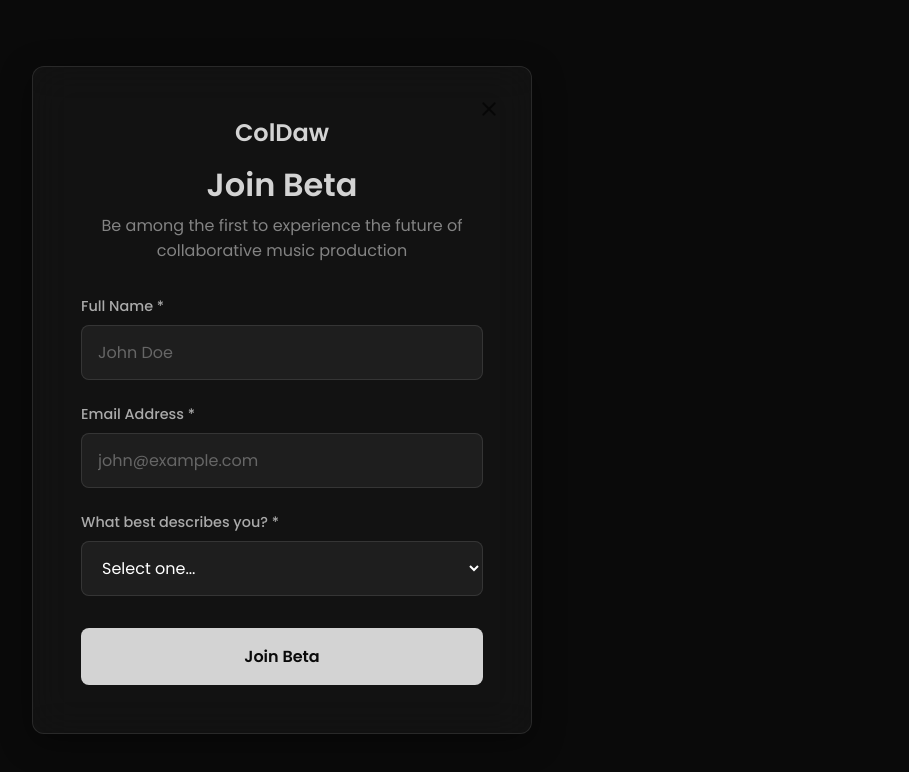
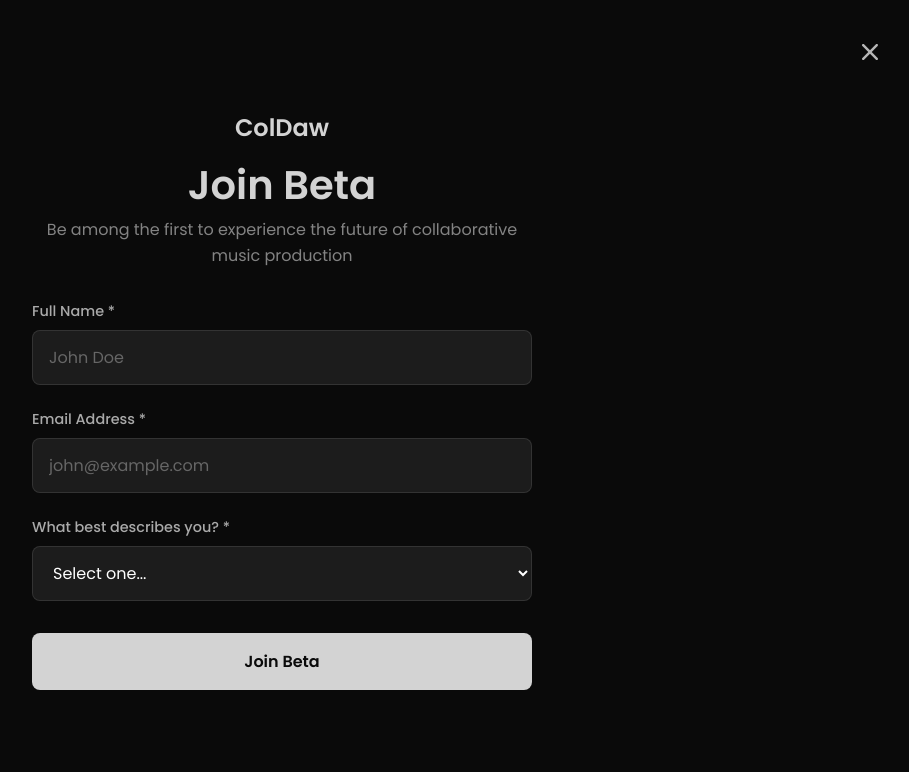
Before and after one commit to ColDAW/ColDaw_lab, a React (Vite) app in the folder client/: page /waitlist in a window 1280 px wide. Shown: the top 772 px of the page, without its empty margins (358-1267 px from the left). Built offline with nearby package versions, Linux system fonts and the light colour scheme; no server answers.

Commit message:
UPDATE: 1. join beta ui

```diff
--- a/client/src/pages/ThankYouPage.tsx
+++ b/client/src/pages/ThankYouPage.tsx
@@ -14,25 +14,21 @@ const PageContainer = styled.div`
   align-items: center;
   justify-content: center;
   padding: 2rem;
+  position: relative;
 `;
 
 const ContentContainer = styled.div`
   max-width: 600px;
   width: 100%;
-  background: rgba(20, 20, 20, 0.8);
-  backdrop-filter: blur(20px);
-  border: 1px solid rgba(255, 255, 255, 0.1);
-  border-radius: 12px;
-  padding: 3rem;
-  box-shadow: 0 8px 32px rgba(0, 0, 0, 0.4);
+  padding: 2rem 0;
   text-align: center;
   position: relative;
 `;
 
 const CloseButton = styled.button`
-  position: absolute;
-  top: 1.5rem;
-  right: 1.5rem;
+  position: fixed;
+  top: 2rem;
+  right: 2rem;
   background: transparent;
   border: none;
   cursor: pointer;
@@ -40,8 +36,9 @@ const CloseButton = styled.button`
   display: flex;
   align-items: center;
   justify-content: center;
-  opacity: 0.6;
+  opacity: 0.7;
   transition: opacity 0.3s ease, transform 0.2s ease;
+  z-index: 100;
 
   &:hover {
     opacity: 1;
@@ -49,9 +46,9 @@ const CloseButton = styled.button`
   }
 
   img {
-    width: 20px;
-    height: 20px;
-    filter: invert(1);
+    width: 24px;
+    height: 24px;
+    filter: brightness(0) invert(1);
   }
 `;
 
@@ -88,7 +85,7 @@ const Logo = styled.div`
 `;
 
 const Title = styled.h1`
-  font-size: 2.2rem;
+  font-size: 2.5rem;
   font-weight: 600;
   color: rgba(211, 211, 211, 1);
   margin-bottom: 1rem;
@@ -110,8 +107,8 @@ const Highlight = styled.span`
 const InfoBox = styled.div`
   background: rgba(34, 197, 94, 0.1);
   border: 1px solid rgba(34, 197, 94, 0.3);
-  border-radius: 8px;
-  padding: 1.25rem;
+  border-radius: 12px;
+  padding: 1.5rem;
   margin: 2rem 0;
   text-align: left;
 `;
--- a/client/src/pages/WaitlistPage.tsx
+++ b/client/src/pages/WaitlistPage.tsx
@@ -14,24 +14,20 @@ const PageContainer = styled.div`
   align-items: center;
   justify-content: center;
   padding: 2rem;
+  position: relative;
 `;
 
 const FormContainer = styled.div`
   max-width: 500px;
   width: 100%;
-  background: rgba(20, 20, 20, 0.8);
-  backdrop-filter: blur(20px);
-  border: 1px solid rgba(255, 255, 255, 0.1);
-  border-radius: 12px;
-  padding: 3rem;
-  box-shadow: 0 8px 32px rgba(0, 0, 0, 0.4);
+  padding: 2rem 0;
   position: relative;
 `;
 
 const CloseButton = styled.button`
-  position: absolute;
-  top: 1.5rem;
-  right: 1.5rem;
+  position: fixed;
+  top: 2rem;
+  right: 2rem;
   background: transparent;
   border: none;
   cursor: pointer;
@@ -39,8 +35,9 @@ const CloseButton = styled.button`
   display: flex;
   align-items: center;
   justify-content: center;
-  opacity: 0.6;
+  opacity: 0.7;
   transition: opacity 0.3s ease, transform 0.2s ease;
+  z-index: 100;
 
   &:hover {
     opacity: 1;
@@ -48,9 +45,9 @@ const CloseButton = styled.button`
   }
 
   img {
-    width: 20px;
-    height: 20px;
-    filter: invert(1);
+    width: 24px;
+    height: 24px;
+    filter: brightness(0) invert(1);
   }
 `;
 
@@ -63,7 +60,7 @@ const Logo = styled.div`
 `;
 
 const Title = styled.h1`
-  font-size: 2rem;
+  font-size: 2.5rem;
   font-weight: 600;
   color: rgba(211, 211, 211, 1);
   margin-bottom: 0.5rem;
```
